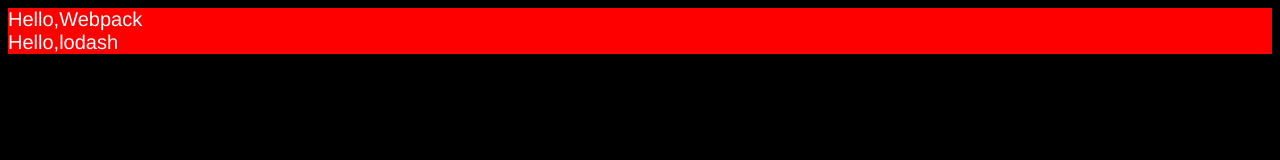
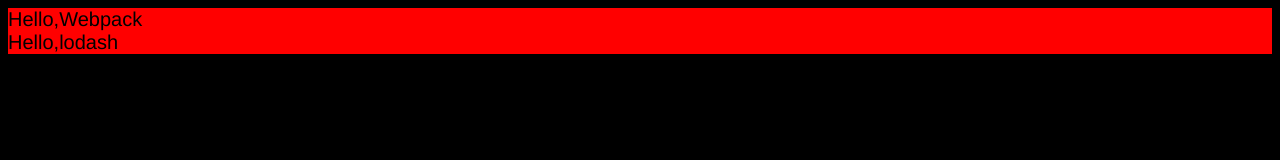
Before and after one commit to Andy201512/webpack-test, a website built with webpack: page src/index.html in a window 1280 px wide. Built offline with nearby package versions, Linux system fonts and the light colour scheme.

Commit message:
changed color

```diff
--- a/src/css/file.less
+++ b/src/css/file.less
@@ -1,4 +1,4 @@
-@color: #fff;
+@color: #000;
 
 body {
     color: @color;
```
